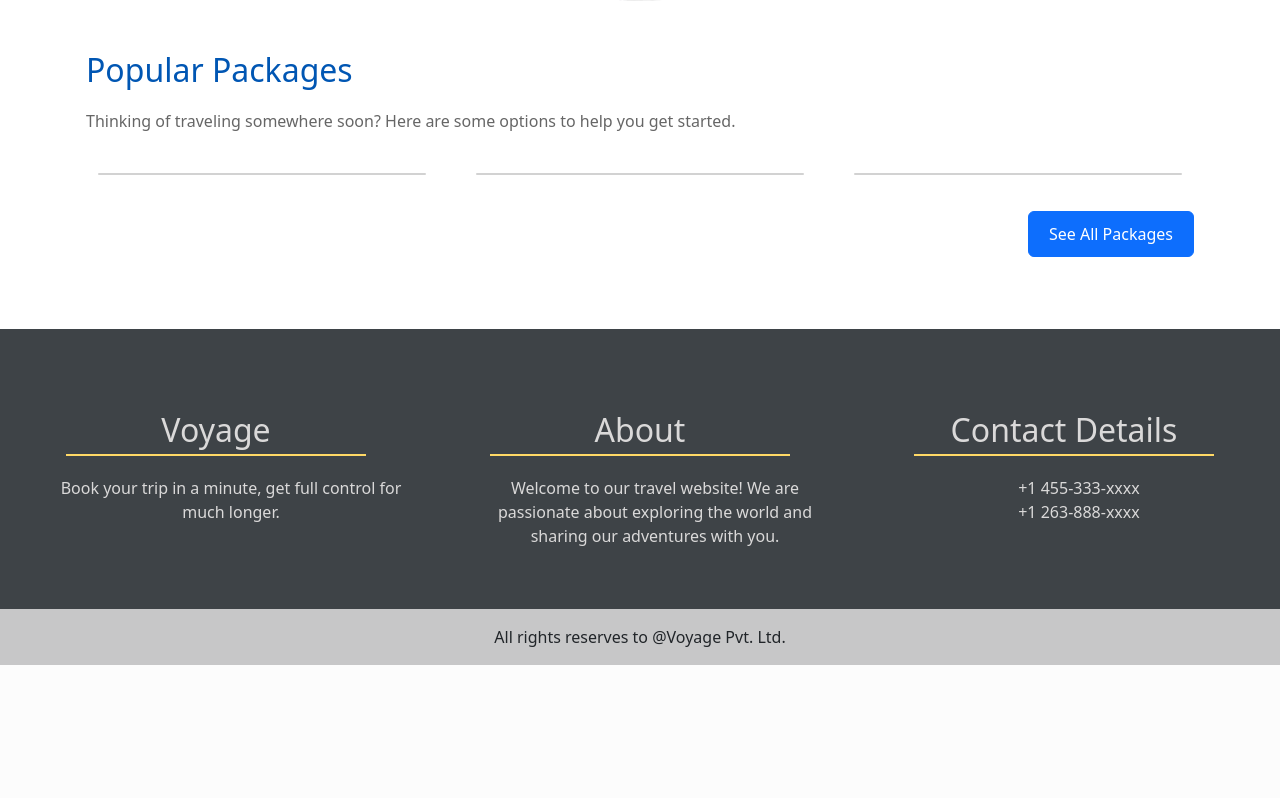
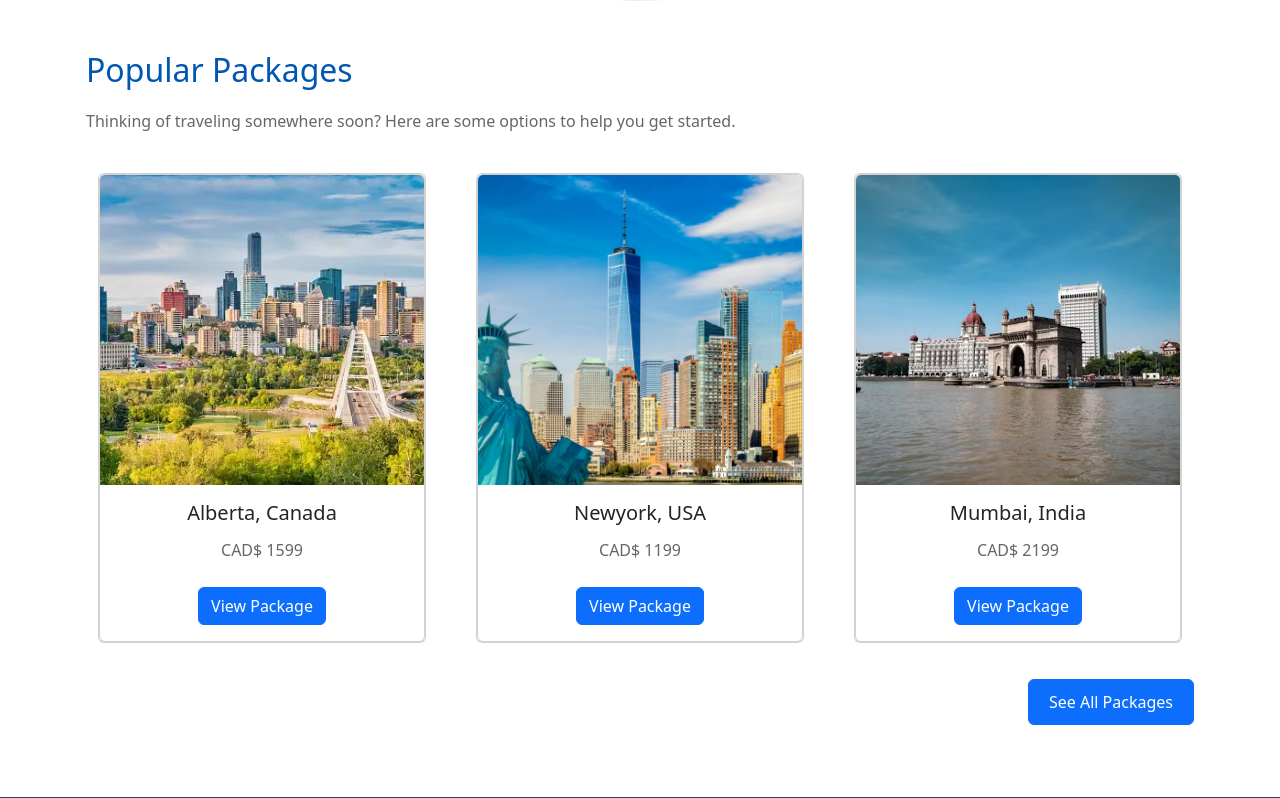
Before and after one commit to PO-DE/SOFTWAREPROJECT, a Django app: page / in a window 1280 px wide. Shown: the part 979-1777 px from the top of the page. Before the commit the page ends 1644 px from the top, so only its background shows below. Run offline with Django 5.2, Linux system fonts and the light colour scheme; data comes from the database, SQL or seed files in the repository; both versions use the stored data as it was after the commit.

Commit message:
details updated

```diff
--- a/management/views.py
+++ b/management/views.py
@@ -3,16 +3,16 @@ from management.package.models import Package
 
 def index(request):
     try:
-        package_alberta = Package.objects.get(pk=5)  # Replace with the actual ID
-        package_toronto = Package.objects.get(pk=4)  # Replace with the actual ID
-        package_mumbai = Package.objects.get(pk=7)  # Replace with the actual ID
+        package_alberta = Package.objects.get(pk=1)  # Replace with the actual ID
+        package_newyork = Package.objects.get(pk=3)  # Replace with the actual ID
+        package_mumbai = Package.objects.get(pk=2)  # Replace with the actual ID
     except Package.DoesNotExist:
         package_alberta = package_toronto = package_mumbai = None
 
         # Pass them to the context
     context = {
         'package_alberta': package_alberta,
-        'package_toronto': package_toronto,
+        'package_newyork': package_newyork,
         'package_mumbai': package_mumbai,
     }
 
--- a/templates/index.html
+++ b/templates/index.html
@@ -203,21 +203,21 @@
                             <h5 class="card-title">Alberta, Canada</h5>
 {#                            <p class="card-text">7 Days Trip</p>#}
                             <p class="card-text">CAD$ {{ package_alberta.price }}</p>
-                            <a href="{% url 'package_detail' 5 %}" class="btn btn-primary">View Package</a>
+                            <a href="{% url 'package_detail' 1 %}" class="btn btn-primary">View Package</a>
                         </div>
                     </div>
                     {% endif %}
                 </div>
                 <!-- Second card for Toronto -->
                 <div class="card mb-3">
-                    {% if package_toronto %}
+                    {% if package_newyork %}
                     <div class="card h-100">
-                        <img src="{% static 'img/toronto/toronto4.jpg' %}" class="card-img-top" alt="Toronto, Canada">
+                        <img src="{% static 'img/newyork.jpg' %}" class="card-img-top" alt="Newyork, USA">
                         <div class="card-body">
-                            <h5 class="card-title">Toronto, Canada</h5>
+                            <h5 class="card-title">Newyork, USA</h5>
 {#                            <p class="card-text">7 Days Trip</p>#}
-                            <p class="card-text">CAD$ {{ package_toronto.price }}</p>
-                            <a href="{% url 'package_detail' 4 %}" class="btn btn-primary">View Package</a>
+                            <p class="card-text">CAD$ {{ package_newyork.price }}</p>
+                            <a href="{% url 'package_detail' 3 %}" class="btn btn-primary">View Package</a>
                         </div>
                     </div>
                     {% endif %}
@@ -230,7 +230,7 @@
                         <div class="card-body">
                             <h5 class="card-title">Mumbai, India</h5>
                             <p class="card-text">CAD$ {{ package_mumbai.price }}</p>
-                            <a href="{% url 'package_detail' 7 %}" class="btn btn-primary">View Package</a>
+                            <a href="{% url 'package_detail' 2 %}" class="btn btn-primary">View Package</a>
                         </div>
                     </div>
                     {% endif %}
--- a/templates/package/package_detail.html
+++ b/templates/package/package_detail.html
@@ -75,7 +75,7 @@
     <br>
     <p>Price: {{ package.price }} CAD</p>
     <br>
-    <a href="{% url 'book_package'%}" class="btn btn-primary">Book This Package</a>
+    <a href="{% url 'book_package'%}" class="btn btn-primary" style="margin-left: 20px">Book This Package</a>
 
 
     <a href="{% url 'package_list' %}" class="back-link">Back to Package List</a>
```
Also changed, not shown: db.sqlite3.
